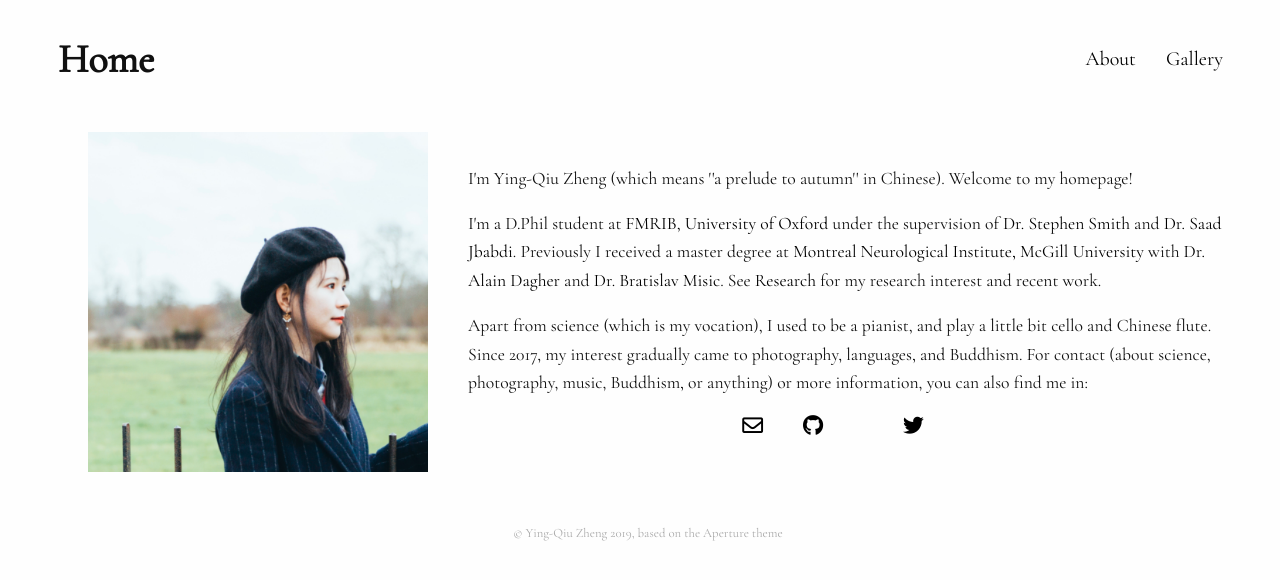
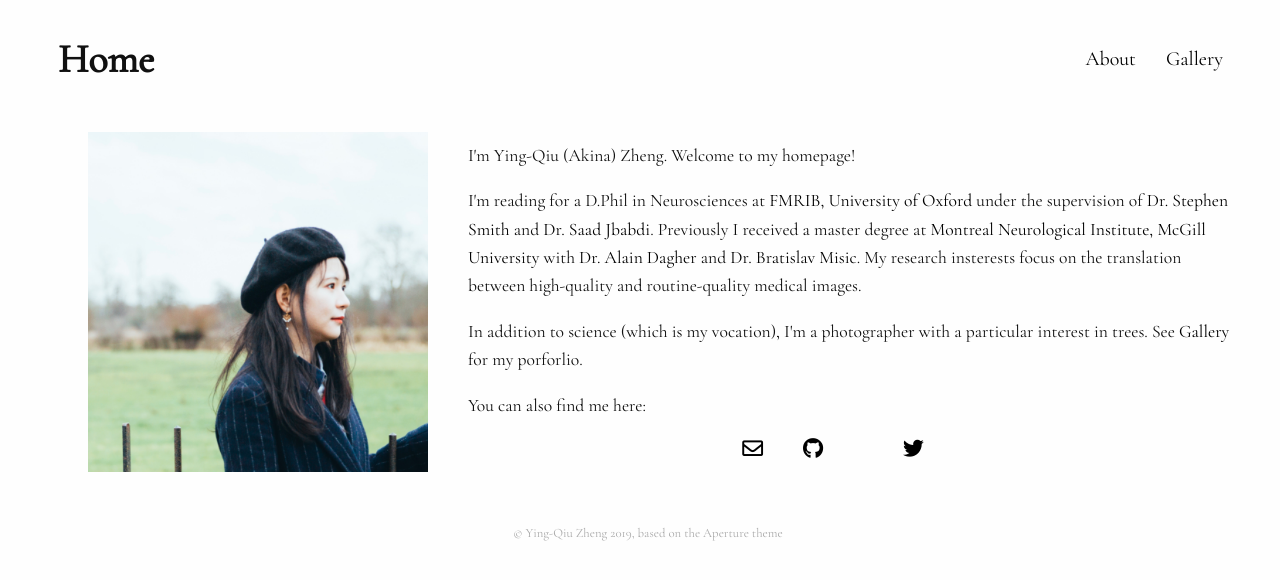
Before and after one commit to yingqiuz/yingqiuz.github.io, a Jekyll site: the page built from index.html, in a window 1280 px wide. Shown: the top 580 px of the page. Built offline with Jekyll 4.4.1, drawn with Linux system fonts in a browser that asks for light colours; nearby versions of some CDN libraries; a style sheet for code colours, icons or effects is not loaded.

```diff
--- a/_config.yml
+++ b/_config.yml
@@ -1,7 +1,7 @@
 # ----
 # Site
 
-title: Ying-Qiu Zheng
+title: Ying-Qiu (Akina) Zheng
 url:
 baseurl: "https://yingqiuz.github.io"
 google_analytics_key:
@@ -12,7 +12,7 @@
 author:
   name: Ying-Qiu Zheng
   email: ying-qiu.zheng@ndcn.ox.ac.uk
-  twitter: Yingqiu_Zheng
+  twitter: yqqqzheng
   github-url: yingqiuz
 social:
   name: Ying-Qiu Zheng
--- a/index.html
+++ b/index.html
@@ -5,17 +5,21 @@
 <div class="split-content">
 	<div class="side-content">
 		<div class="editable">
-			<p>I'm Ying-Qiu Zheng (which means ''a prelude to autumn'' in Chinese). Welcome to my homepage!</p>
+			<p>I'm Ying-Qiu (Akina) Zheng. Welcome to my homepage!</p>
 
-			<p>I'm a D.Phil student at <a href="https://www.win.ox.ac.uk">FMRIB, University of Oxford</a> under the supervision of <a href="https://www.win.ox.ac.uk/people/stephen-smith">Dr. Stephen Smith</a> and <a href="https://www.win.ox.ac.uk/people/saad-jbabdi">Dr. Saad Jbabdi</a>. Previously I received a master degree at <a href="https://www.mcgill.ca/neuro/">Montreal Neurological Institute, McGill University</a> with <a href="https://www.mcgill.ca/neuro/alain-dagher-md">Dr. Alain Dagher</a> and <a href="https://www.mcgill.ca/bbme/bratislav-misic">Dr. Bratislav Misic</a>. See <a href="{{ site.baseurl }}/research/">Research</a> for my research interest and recent work.</p>
+			<p>I'm reading for a D.Phil in Neurosciences at <a href="https://www.win.ox.ac.uk">FMRIB, University of Oxford</a> under the supervision of <a href="https://www.win.ox.ac.uk/people/stephen-smith">Dr. Stephen Smith</a> and <a href="https://www.win.ox.ac.uk/people/saad-jbabdi">Dr. Saad Jbabdi</a>. Previously I received a master degree at <a href="https://www.mcgill.ca/neuro/">Montreal Neurological Institute, McGill University</a> with <a href="https://www.mcgill.ca/neuro/alain-dagher-md">Dr. Alain Dagher</a> and <a href="https://www.mcgill.ca/bbme/bratislav-misic">Dr. Bratislav Misic</a>. My research insterests focus on the translation between high-quality and routine-quality medical images.
 
 			<p>
-				Apart from science (which is my vocation), I used to be a pianist, and play a little bit cello and Chinese flute. Since 2017, my interest gradually came to photography, languages, and Buddhism. For contact (about science, photography, music, Buddhism, or anything) or more information, you can also find me in:
+				In addition to science (which is my vocation), I'm a photographer with a particular interest in trees. See <a href="{{ site.baseurl }}/gallery">Gallery</a> for my porforlio.
+			</p>
+
+			<p>
+				You can also find me here:
 			</p>
 			<section>
 				<a href="mailto:{{ site.author.email }}"><i class="far fa-envelope"></i></a>
 				<a href="https://github.com/{{ site.author.github-url }}"><i class="fab fa-github"></i></a>
-				<a href="https://scholar.google.ca/citations?hl=en&user=COtCZMIAAAAJ"><i class="ai ai-google-scholar"></i></a>
+				<a href="https://scholar.google.com/citations?user=NLs-BRQAAAAJ&hl=en&oi=ao"><i class="ai ai-google-scholar"></i></a>
 				<a href="https://twitter.com/{{ site.author.twitter }}"><i class="fab fa-twitter"></i></a>
 				<a itemprop="sameAs" href="https://orcid.org/0000-0003-1236-0700" target="orcid.widget" rel="noopener noreferrer"><i class="ai ai-orcid" style="font-size: 22px"></i></a>
 			</section>
```
Also changed, not shown: gallery/index.html (+2 -7 lines), gallery/samsara.md (+6 -2 lines), gallery/treeness.md (+10 -1 lines), 6 other files.
